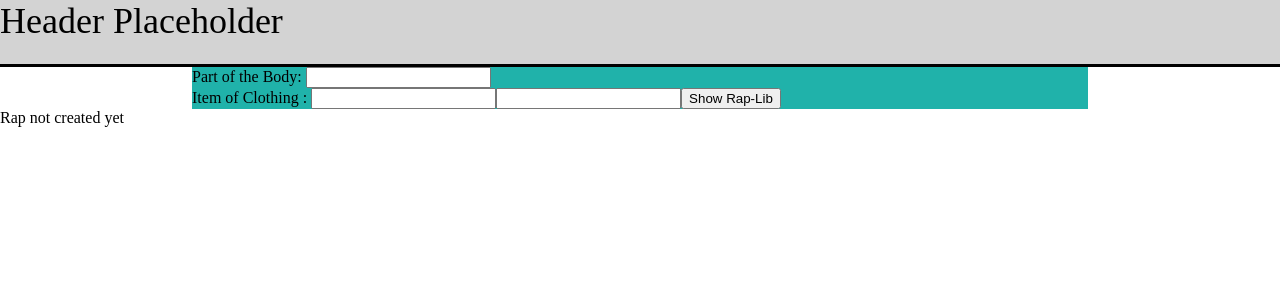
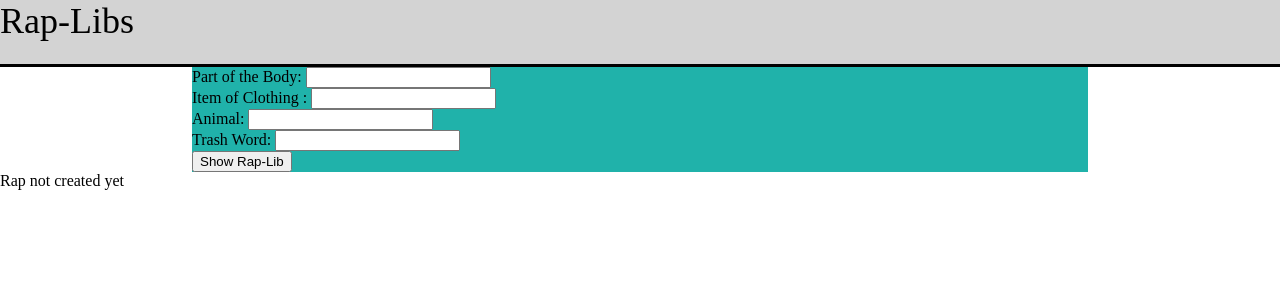
Before and after one commit to d-e-k-k/rap-libs, a React (Create React App) app: page / in a window 1280 px wide. Shown: the top 300 px of the page. Built offline with nearby package versions, Linux system fonts and the light colour scheme.

Commit message:
Added an alert/ return to prevent fetch if no text value was inputed. This is still in the works.

```diff
--- a/src/components/app/App.js
+++ b/src/components/app/App.js
@@ -11,6 +11,7 @@ const App = () => {
 	function toggleResultsVisibility(event) {
 		event.preventDefault();
 		visibleResults ? setVisibleResults(false) : setVisibleResults(true);
+		console.log(event.target);
 	}
 	return (
 		<div>
@@ -21,10 +22,16 @@ const App = () => {
 				<div className='form-container'>
 					<form onSubmit={toggleResultsVisibility}>
 						<label>Part of the Body: </label>
-						<Input setValues={setRhymingWords} /><br/>
+						<Input setValues={setRhymingWords} />
+						<br />
 						<lable>Item of Clothing : </lable>
 						<Input setValues={setRhymingWords} />
+						<br />
+						<label>Animal: </label>
 						<Input setValues={setRhymingWords} />
+						<br />
+						<label>Trash Word: </label>
+						<Input setValues={setRhymingWords} /><br/>
 						<button type='submit'>Show Rap-Lib</button>
 					</form>
 				</div>
--- a/src/components/header/Header.js
+++ b/src/components/header/Header.js
@@ -3,7 +3,7 @@ import React from 'react';
 const Header = () => {
     return (
         <div>
-            <h1>Header Placeholder</h1>
+            <h1>Rap-Libs</h1>
         </div>
     );
 };
--- a/src/components/input/Input.js
+++ b/src/components/input/Input.js
@@ -4,13 +4,27 @@ const Input = ({ setValues }) => {
 	function handleBlur(event) {
 		const key = process.env.REACT_APP_RHYME_API_KEY;
 			const url = `https://rhymebrain.com/talk?function=getRhymes&word=${event.target.value}`;
+			if(!event.target.value){
+				alert('please fill in input')
+				return
+			}
 			fetch(url)
 				.then((res) => res.json())
 				.then((resJson) => {
-					setValues((prevInput) => [...prevInput, {
-					    word: event.target.value,
-					    rhyme: resJson[0].word,
-					}]);
+					if(resJson[0]){
+						setValues((prevInput) => [...prevInput, {
+							word: event.target.value,
+							rhyme: resJson[0].word,
+						}]);
+					}else{
+						setValues((prevInput) => [
+							...prevInput,
+							{
+								word: 'Chinchilla',
+								rhyme: 'Vanilla',
+							},
+						]);
+					}
 				})
 				.catch((err) => {
 					console.log(err);
--- a/src/components/mad-lib-results/MadLibResults.js
+++ b/src/components/mad-lib-results/MadLibResults.js
@@ -14,7 +14,7 @@ const MadLibResults = ({ rhymingWords }) => {
 					</p>
 				);
 			})} */}
-			{rhymingWords.length > 2 ? (
+			{rhymingWords.length > 3 ? (
 				<div>
 					<p>React is a pain, </p>
 					<p>In the {rhymingWords[0].word}</p>
@@ -22,12 +22,16 @@ const MadLibResults = ({ rhymingWords }) => {
 					<p>And my brain {rhymingWords[0].rhyme}</p>
 					<p>Full of hooks,</p>
 					<p>Like a takle box</p>
-					<p>Update state,</p>
-					<p>like I update my {rhymingWords[1].word}</p>
+					<p>Change your state,</p>
+					<p>Like I change my {rhymingWords[1].word}</p>
 					<p>Change my name,</p>
 					<p>Call me "{rhymingWords[1].rhyme}"</p>
 					<p>Rap game {rhymingWords[2].word}</p>
-					<p>Life game {rhymingWords[2].rhyme}</p>
+					<p>Code game {rhymingWords[2].rhyme}</p>
+					<p>You ain't {rhymingWords[3].word}</p>
+					<p>Not a language</p>
+					<p>Not a framework</p>
+					<p>Not a {rhymingWords[3].rhyme}</p>
 				</div>
 			) : (
 				<p>Rap not created yet</p>
```
